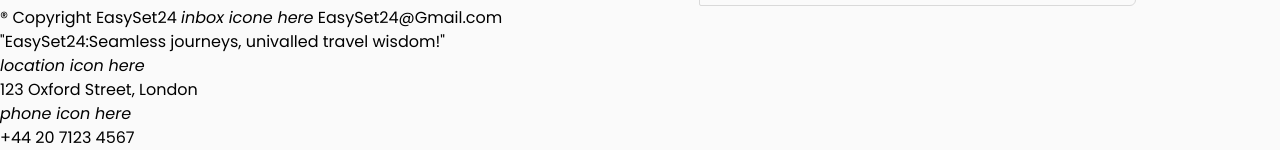
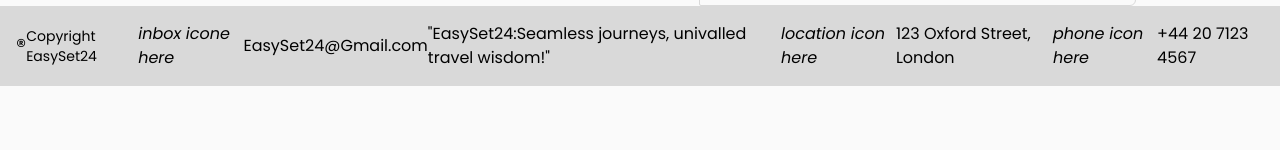
Before and after one commit to Ahmed7019/hotel_booking-website, a website: page index.html in a window 1280 px wide. Shown: the part 4248-4398 px from the top of the page. After the commit the page ends 4334 px from the top, so only its background shows below. Drawn offline with Linux system fonts and the light colour scheme.

Commit message:
working within last section

```diff
--- a/index.html
+++ b/index.html
@@ -944,8 +944,10 @@
             </form>
         </section>
 
-        <div>
-            <span>&REG;</span> <span>Copyright EasySet24</span>
+        <div class="bg-neutral-300 flex justify-between items-center p-4">
+            <p class="text-sm flex items-center">
+                <span class="text-xl">&REG;</span> <span>Copyright EasySet24</span>
+            </p>
             <i>inbox icone here</i> <span>EasySet24@Gmail.com</span>
             <p>"EasySet24:Seamless journeys, univalled travel wisdom!"</p>
             <i>location icon here</i>
```
Also changed, not shown: dist/output.css.
